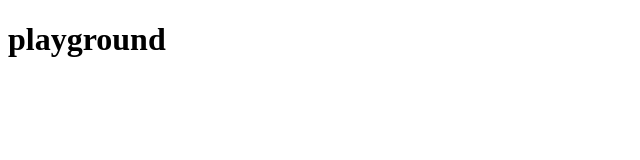
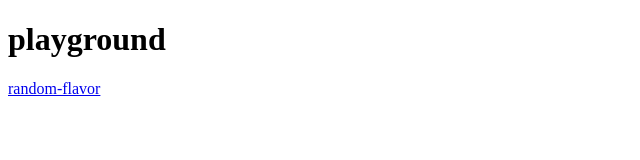
Before and after one commit to nanako-da/playground, a plain HTML site: page index.html in a window 1280 px wide. Shown: the whole page, without its empty margins (0-640 px from the left). Drawn offline with Linux system fonts and the light colour scheme.

Commit message:
Update index.html

```diff
--- a/index.html
+++ b/index.html
@@ -6,4 +6,5 @@
     </head>
     <body>
 	<h1>playground</h1>
+	<a href="https://nanako-da.github.io/playground/random-flavor">random-flavor</a>
     </body>
```
